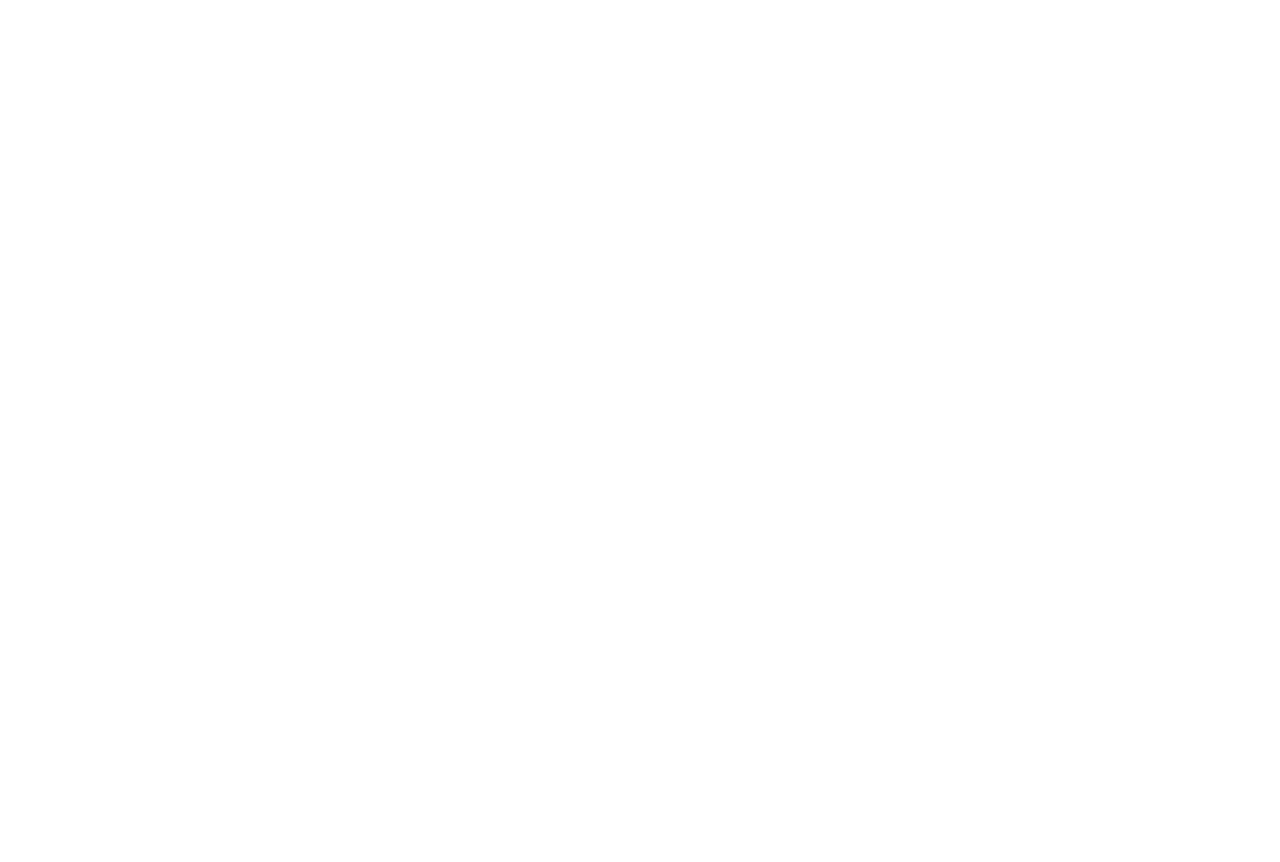
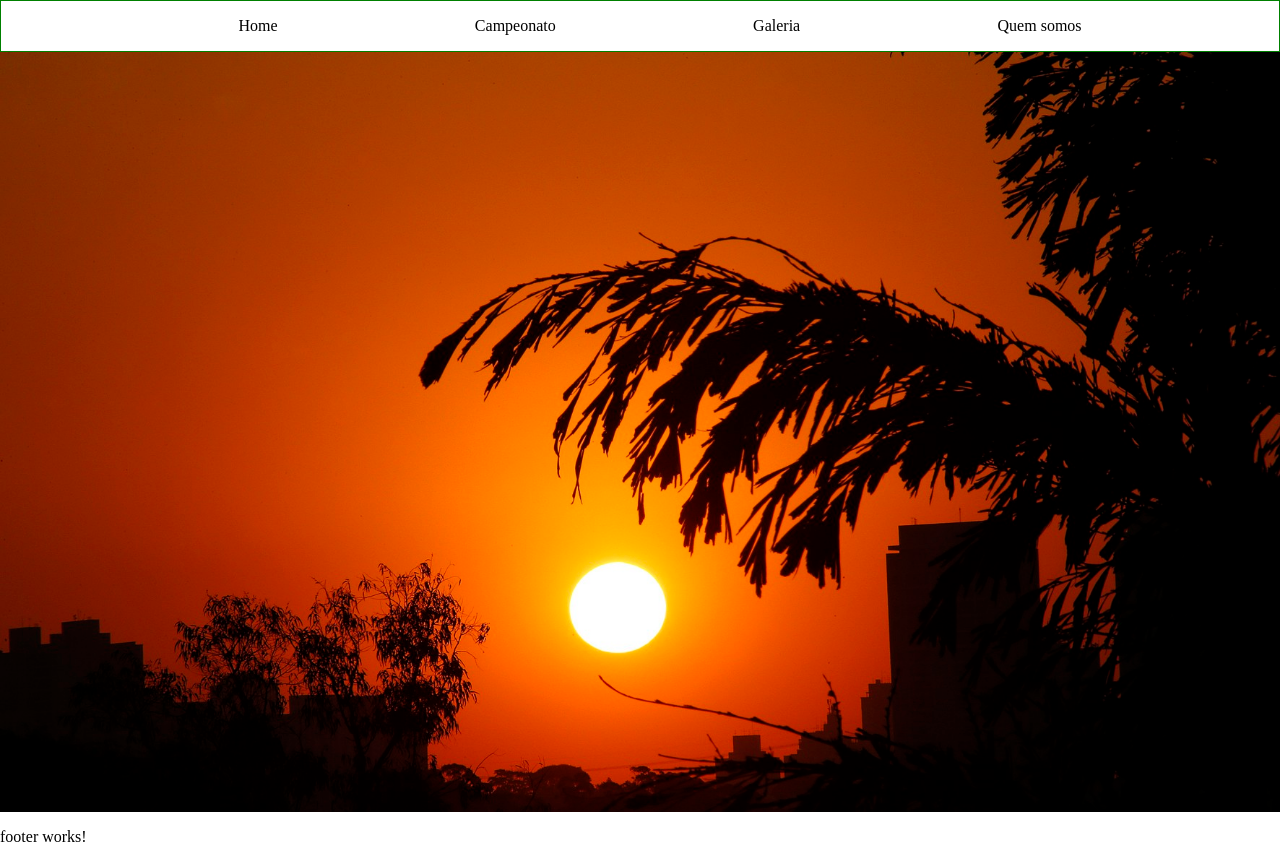
Before and after one commit to GuilhermeLimaSoares/iFast, an Angular app: page / in a window 1280 px wide. Before the commit the page ends 800 px from the top, so only its background shows below. Built offline with nearby package versions, Linux system fonts and the light colour scheme.

Commit message:
CAROUSSEL: Correcao de bug de imagens parcialmente concluido

```diff
--- a/src/app/components/caroussel/caroussel.component.html
+++ b/src/app/components/caroussel/caroussel.component.html
@@ -1,4 +1,5 @@
 <div class="caroussel">
-    <!-- <div class="caroussel-container"></div> -->
     <!-- <div class="caroussel-container" [ngStyle]="{ 'background-image': 'url(' + currentImage+ ')'}"></div> -->
-</div
+    <div class="caroussel-container"></div>
+    <!-- <div class="caroussel-container" [ngStyle]="{ 'background-image': 'green'}"></div> -->
+</div>
--- a/src/app/components/caroussel/caroussel.component.scss
+++ b/src/app/components/caroussel/caroussel.component.scss
@@ -1,13 +1,13 @@
 .caroussel{
-    width: 100px;
-    height: 100px;
-    background-image: url("src/assets/sol.jpg");
+    // width: 100px;
+    // height: 100px;
+    // background-image: url("src/assets/sol.jpg");
 
-    // &-container{
-    //     width: 100%;
-    //     height: 95vh;
-    //     // background-image: url("src/assets/sol.jpg");
-    //     background-attachment: fixed;
-    //     background-size: cover;
-    // }
+    &-container{
+        width: 100%;
+        height: 95vh;
+        background-image: url("src/assets/sol.jpg");
+        // background-attachment: fixed;
+        background-size: cover;
+    }
 }
```
